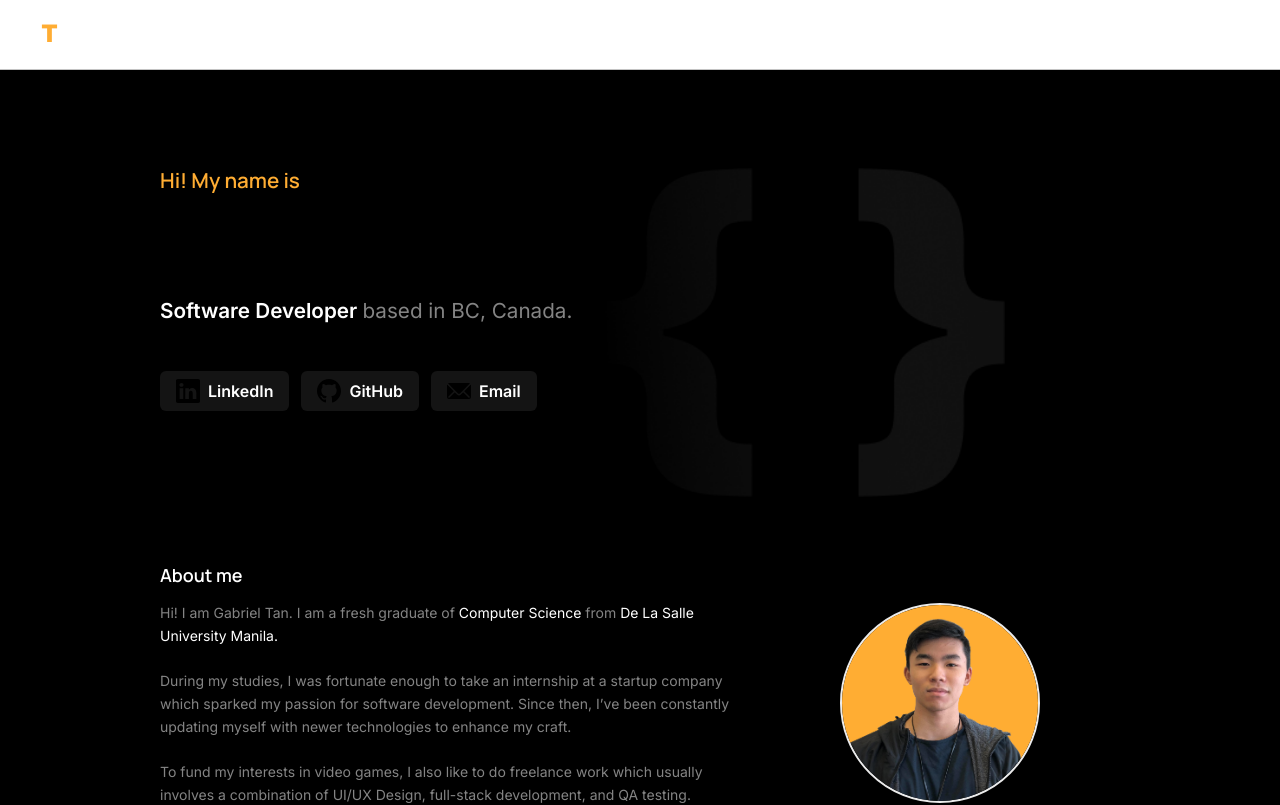
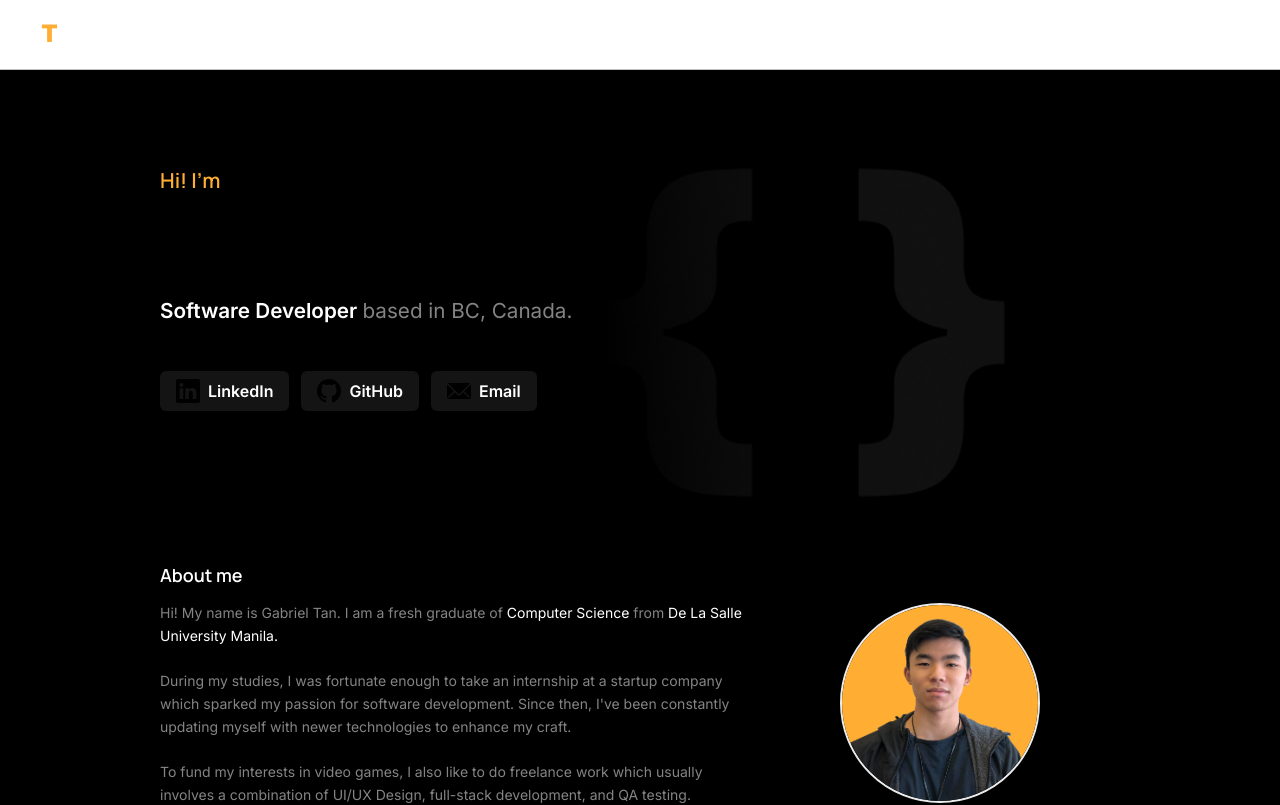
Before and after one commit to gabtan99/website, a Next.js app: page / in a window 1280 px wide. Shown: the top 805 px of the page. Built offline with nearby package versions, Linux system fonts and the light colour scheme.

Commit message:
fix: apos issues:

```diff
--- a/pages/index.js
+++ b/pages/index.js
@@ -31,7 +31,7 @@ export default function Home() {
               color="accent"
               fontFamily="Manrope"
             >
-              Hi! My name is
+              Hi! I&apos;m
             </Heading>
             <Heading fontSize="big" fontWeight={900}>
               Gabriel Tan
@@ -124,7 +124,7 @@ export default function Home() {
               About me
             </Text>
             <Text fontWeight={400}>
-              Hi! I am Gabriel Tan. I am a fresh graduate of{" "}
+              Hi! My name is Gabriel Tan. I am a fresh graduate of{" "}
               <Box as="span" color="textPrimary">
                 Computer Science
               </Box>{" "}
@@ -134,11 +134,11 @@ export default function Home() {
               </Box>
               <br /> <br /> During my studies, I was fortunate enough to take an
               internship at a startup company which sparked my passion for
-              software development. Since then, I’ve been constantly updating
-              myself with newer technologies to enhance my craft. <br /> <br />{" "}
-              To fund my interests in video games, I also like to do freelance
-              work which usually involves a combination of UI/UX Design,
-              full-stack development, and QA testing.
+              software development. Since then, I&apos;ve been constantly
+              updating myself with newer technologies to enhance my craft.{" "}
+              <br /> <br /> To fund my interests in video games, I also like to
+              do freelance work which usually involves a combination of UI/UX
+              Design, full-stack development, and QA testing.
             </Text>
             <Link href="portfolio">
               <Text fontWeight={600} color="accent" mt={7} flex={1}>
@@ -173,7 +173,7 @@ export default function Home() {
             Get in Touch
           </Heading>
           <Text maxW={320} fontSize={18}>
-            I'm currently looking for opportunities for a{" "}
+            I&apos;m currently looking for opportunities for a{" "}
             <Box as="span" color="textPrimary">
               Web Developer
             </Box>{" "}
```
